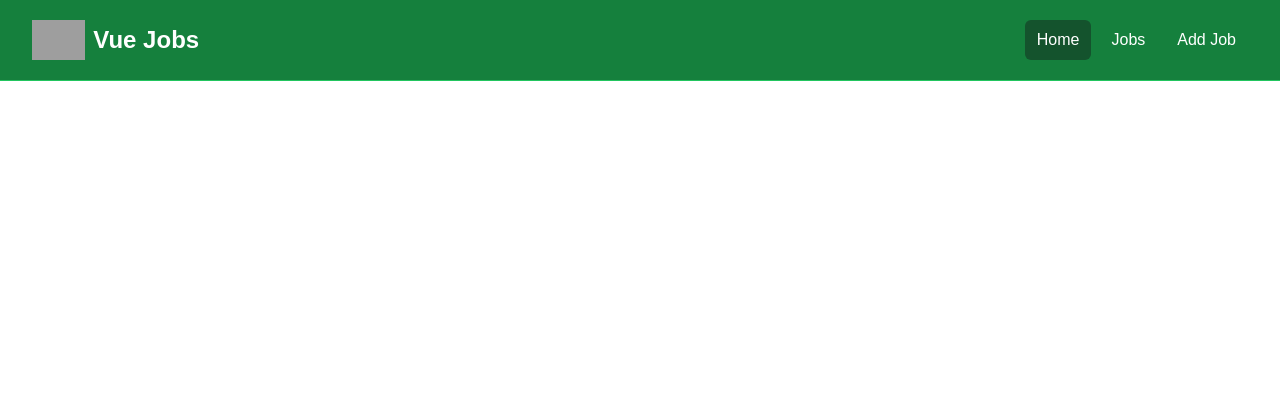
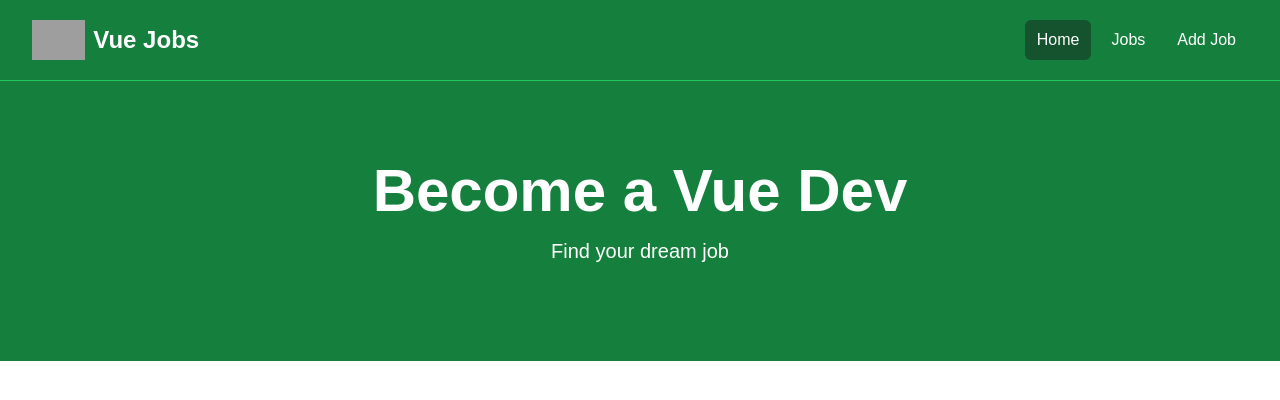
Before and after one commit to bizhan01/vue-jobs-app, a Vue app: page / in a window 1280 px wide. Shown: the top 400 px of the page. Built offline with nearby package versions, Linux system fonts and the light colour scheme; grey boxes are pictures that could not be loaded.

Commit message:
Hero Component

```diff
--- a/src/App.vue
+++ b/src/App.vue
@@ -1,9 +1,11 @@
 <script setup>
   import NavbarViwe from './components/NavbarViwe.vue';
+  import Hero from './components/Hero.vue';
 </script>
 
 <template>
   <div>
     <NavbarViwe/>
+    <Hero/>
   </div>
 </template>
--- /dev/null
+++ b/src/components/Hero.vue
@@ -0,0 +1,34 @@
+<script setup>
+import { defineProps } from 'vue';
+
+defineProps({
+    title: {
+        type: String,
+        default: 'Become a Vue Dev'
+    },
+    subtitle: {
+        type: String,
+        default: 'Find your dream job'
+    },
+})
+</script>
+
+<template>
+     <!-- Hero -->
+     <section class="bg-green-700 py-20 mb-4">
+      <div
+        class="max-w-7xl mx-auto px-4 sm:px-6 lg:px-8 flex flex-col items-center"
+      >
+        <div class="text-center">
+          <h1
+            class="text-4xl font-extrabold text-white sm:text-5xl md:text-6xl"
+          >
+            {{title}}
+          </h1>
+          <p class="my-4 text-xl text-white">
+            {{subtitle}}
+          </p>
+        </div>
+      </div>
+    </section>
+</template>
```
